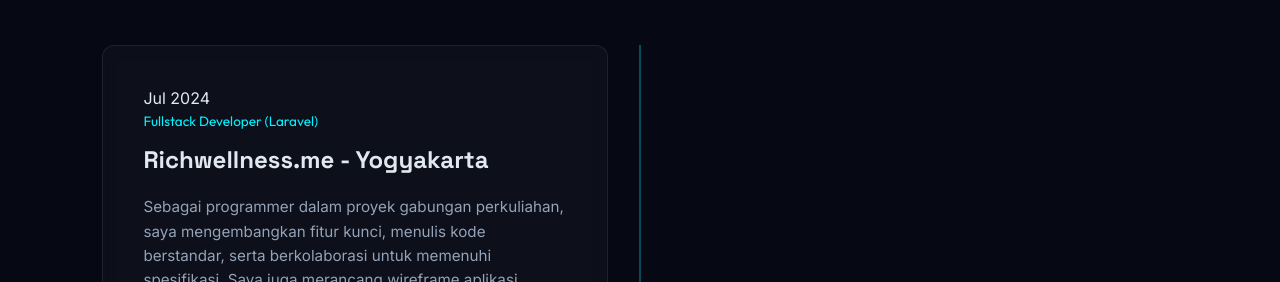
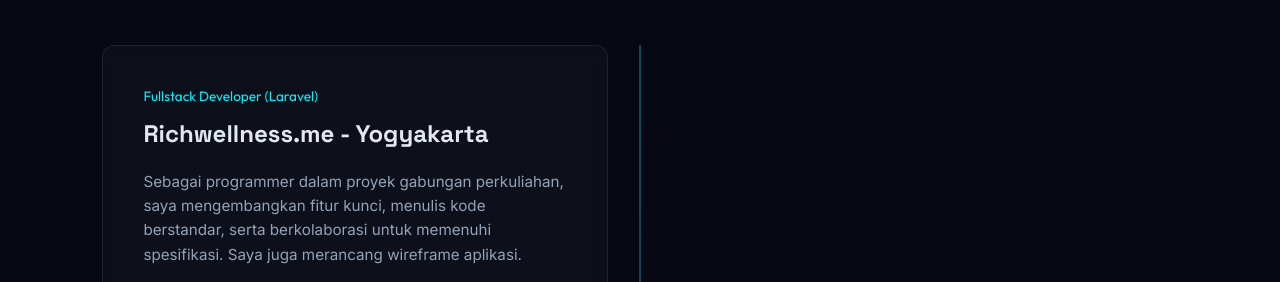
Before and after one commit to MiftahurRizqy/PortoRizqy, a plain HTML site: page index.html in a window 1280 px wide. Shown: the part 3548-3830 px from the top of the page. Drawn offline with nearby package versions, Linux system fonts and the light colour scheme.

Commit message:
ft3 commit

```diff
--- a/index.html
+++ b/index.html
@@ -202,7 +202,6 @@
             <div class="project-timeline">
 
                 <div class="project-card glass-card">
-                    <div class="project-date">Jul 2024</div>
                     <div class="project-type">Fullstack Developer (Laravel)</div>
                     <h3 class="project-name">Richwellness.me - Yogyakarta</h3>
                     <p class="project-desc">Sebagai programmer dalam proyek gabungan perkuliahan, saya mengembangkan
```
